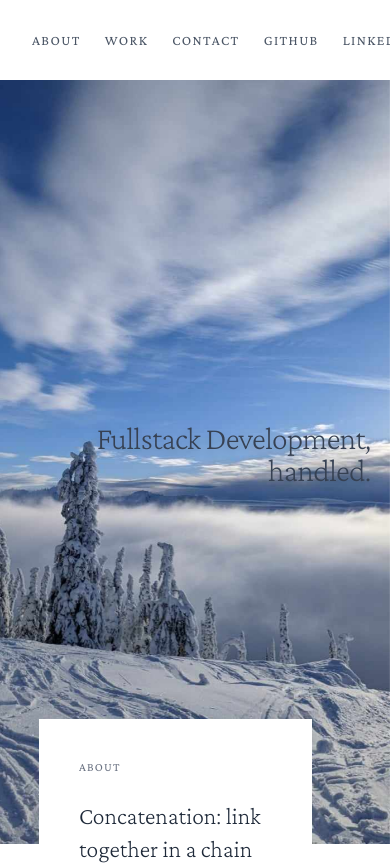
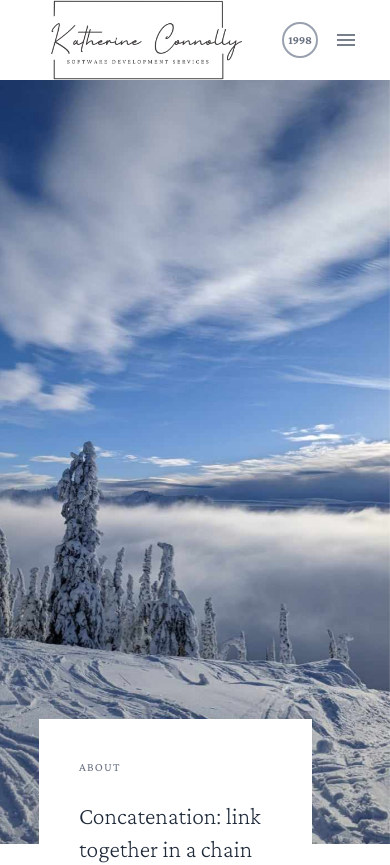
Before and after one commit to connkat/personal-site, a Next.js app: page / in a window 390 px wide. Shown: the top 865 px of the page. Built offline with nearby package versions, Linux system fonts and the light colour scheme.

Commit message:
mobile clean

```diff
--- a/src/components/default/Contact.tsx
+++ b/src/components/default/Contact.tsx
@@ -43,7 +43,7 @@ export default function Contact() {
 	};
 
 	return (
-		<div id="contact" className="px-[10vw] py-24 min-h-[60vh]">
+		<div id="contact" className="px-[10vw] py-24 min-h-[60vh] flex flex-col items-center">
 			<div className="bg-white px-10 py-10 max-w-xl">
 			<p className="text-xs tracking-widest uppercase text-gray-500 mb-6">Contact</p>
 			<h2 className="text-[clamp(1.5rem,3vw,2.5rem)] font-thin text-gray-800 mb-4">Get in touch</h2>
--- a/src/components/default/Nav.tsx
+++ b/src/components/default/Nav.tsx
@@ -1,5 +1,6 @@
 "use client";
 
+import { useState } from "react";
 import Logo from "../../assets/logo-rectangle.png";
 
 type NavProps = {
@@ -7,20 +8,89 @@ type NavProps = {
 	handle90sToggle: (checked: boolean) => void;
 };
 
+const navLinks = [
+	{ href: "#about", label: "About" },
+	{ href: "#work", label: "Work" },
+	{ href: "#contact", label: "Contact" },
+	{ href: "https://github.com/connkat", label: "GitHub", external: true },
+	{ href: "https://linkedin.com/in/connkat", label: "LinkedIn", external: true },
+];
+
 export default function Nav({ isNineties, handle90sToggle }: NavProps) {
+	const [menuOpen, setMenuOpen] = useState(false);
+
 	return (
+		<>
 			<nav className="fixed top-0 left-0 right-0 z-50 flex items-center justify-between px-8 bg-white overflow-hidden h-20">
 				<a href="#" className="h-full overflow-hidden flex items-center">
 					<img src={Logo.src} alt="logo" className="h-32 object-cover object-center" />
 				</a>
-			<div className="flex items-center gap-6 text-sm tracking-widest uppercase">
-				<a href="#about" className="text-gray-600 hover:text-gray-900 transition-colors">About</a>
-				<a href="#work" className="text-gray-600 hover:text-gray-900 transition-colors">Work</a>
-				<a href="#contact" className="text-gray-600 hover:text-gray-900 transition-colors">Contact</a>
-				<a href="https://github.com/connkat" target="_blank" rel="noreferrer" className="text-gray-600 hover:text-gray-900 transition-colors">GitHub</a>
-				<a href="https://linkedin.com/in/connkat" target="_blank" rel="noreferrer" className="text-gray-600 hover:text-gray-900 transition-colors">LinkedIn</a>
+
+				{/* Desktop links */}
+				<div className="hidden md:flex items-center gap-6 text-sm tracking-widest uppercase">
+					{navLinks.map(({ href, label, external }) => (
+						<a
+							key={label}
+							href={href}
+							target={external ? "_blank" : undefined}
+							rel={external ? "noreferrer" : undefined}
+							className="text-gray-600 hover:text-gray-900 transition-colors"
+						>
+							{label}
+						</a>
+					))}
+					<NinetiesButton isNineties={isNineties} onToggle={() => handle90sToggle(isNineties)} />
+				</div>
+
+				{/* Mobile right side */}
+				<div className="flex md:hidden items-center gap-4">
+					<NinetiesButton isNineties={isNineties} onToggle={() => handle90sToggle(isNineties)} />
 					<button
-					onClick={() => handle90sToggle(isNineties)}
+						onClick={() => setMenuOpen((o) => !o)}
+						className="text-gray-600 hover:text-gray-900 transition-colors cursor-pointer"
+						aria-label="Toggle menu"
+					>
+						{menuOpen ? (
+							<svg width="24" height="24" viewBox="0 0 24 24" fill="none" stroke="currentColor" strokeWidth="1.5">
+								<line x1="4" y1="4" x2="20" y2="20" />
+								<line x1="20" y1="4" x2="4" y2="20" />
+							</svg>
+						) : (
+							<svg width="24" height="24" viewBox="0 0 24 24" fill="none" stroke="currentColor" strokeWidth="1.5">
+								<line x1="3" y1="7" x2="21" y2="7" />
+								<line x1="3" y1="12" x2="21" y2="12" />
+								<line x1="3" y1="17" x2="21" y2="17" />
+							</svg>
+						)}
+					</button>
+				</div>
+			</nav>
+
+			{/* Mobile dropdown */}
+			{menuOpen && (
+				<div className="fixed top-20 left-0 right-0 z-40 bg-white flex flex-col text-sm tracking-widest uppercase">
+					{navLinks.map(({ href, label, external }) => (
+						<a
+							key={label}
+							href={href}
+							target={external ? "_blank" : undefined}
+							rel={external ? "noreferrer" : undefined}
+							className="text-gray-600 hover:text-gray-900 transition-colors px-8 py-4 border-b border-gray-100"
+							onClick={() => setMenuOpen(false)}
+						>
+							{label}
+						</a>
+					))}
+				</div>
+			)}
+		</>
+	);
+}
+
+function NinetiesButton({ isNineties, onToggle }: { isNineties: boolean; onToggle: () => void }) {
+	return (
+		<button
+			onClick={onToggle}
 			title="What if this was 1999?"
 			className={`w-9 h-9 rounded-full border-2 text-xs font-bold tracking-tight transition-colors cursor-pointer ${
 				isNineties
@@ -30,7 +100,5 @@ export default function Nav({ isNineties, handle90sToggle }: NavProps) {
 		>
 			1998
 		</button>
-			</div>
-		</nav>
 	);
 }
--- a/src/components/default/Portfolio.tsx
+++ b/src/components/default/Portfolio.tsx
@@ -45,6 +45,7 @@ export default function Portfolio() {
 					<a href="http://checkfront.com" target="_blank" rel="noreferrer" className="underline hover:text-gray-500">Checkfront</a>
 					{", + more."}
 				</p>
+				<p>Some fun widgets:</p>
 				<div className="grid grid-cols-3 gap-2">
 					{cells.map((cell, i) =>
 						cell.type === "project" ? (
--- a/src/components/default/Welcome.tsx
+++ b/src/components/default/Welcome.tsx
@@ -2,8 +2,10 @@
 
 import { motion, useScroll, useTransform } from "framer-motion";
 import { useRef } from "react";
+import useMediaQuery from "src/hooks/useMediaQuery";
 
 export default function Welcome() {
+	const isMobile = useMediaQuery("(max-width: 800px)");
 	const ref = useRef(null);
 	const { scrollYProgress } = useScroll({
 		target: ref,
@@ -11,7 +13,7 @@ export default function Welcome() {
 	});
 
 	const y = useTransform(scrollYProgress, [0, 1], ["30vh", "0vh"]);
-	const opacity = useTransform(scrollYProgress, [0, 0.5], [1, 0]);
+	const opacity = useTransform(scrollYProgress, [0, 0.15, 0.5], isMobile ? [1, 1, 0] : [0, 1, 0]);
 
 	return (
 		<div ref={ref} className="h-[70vh] overflow-hidden">
```
Lines whose indentation alone changed are shown as unchanged.
